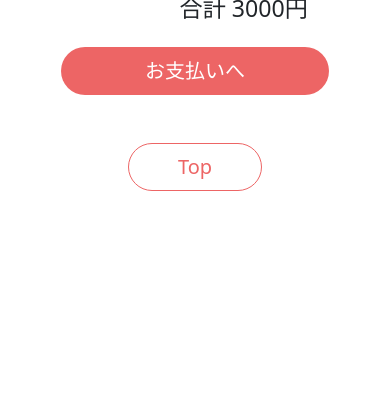
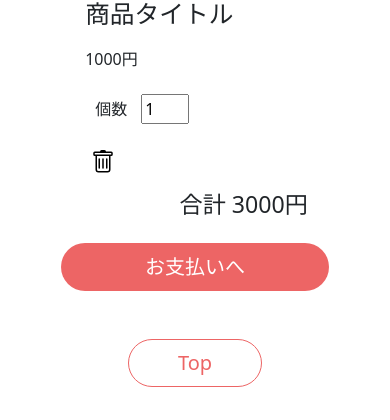
Before and after one commit to hiramatutosiki/Factio, a PHP site: page /cart.php in a window 390 px wide. Shown: the part 727-1147 px from the top of the page. Before the commit the page ends 918 px from the top, so only its background shows below. Run offline with PHP 8.4, Linux system fonts and the light colour scheme; some libraries are stand-ins or nearby versions.

Commit message:
編集：css調整

```diff
--- a/cart.php
+++ b/cart.php
@@ -36,10 +36,20 @@
                 <img src="img/sample.png" class="img-fluid img-thumbnail" alt="sample">
             </div>
             <div class="col-md-4 col-10 offset-1">
-                <h2>商品タイトル</h2>
+                <h2 style="padding-bottom: 10px">商品タイトル</h2>
                 <p>1000円</p>
             </div>
-            <div class="col-md-4 col-10 offset-1">
+            <div class="col-md-2 col-10 offset-md-0 offset-1">
+                <p style="display: inline-block; padding: 10px;">個数</p>
+                <input type="number" name="example" value="1" style="display: inline-block; width: 3em">
+            </div>
+            <div class="col-md-2 col-10 offset-md-0 offset-1">
+                <button type="button" style="border: none; background-color: #FFFFFF">
+                    <svg xmlns="http://www.w3.org/2000/svg" width="1.5em" height="1.5em" fill="currentColor" class="bi bi-trash" viewBox="0 0 16 16">
+                        <path d="M5.5 5.5A.5.5 0 0 1 6 6v6a.5.5 0 0 1-1 0V6a.5.5 0 0 1 .5-.5zm2.5 0a.5.5 0 0 1 .5.5v6a.5.5 0 0 1-1 0V6a.5.5 0 0 1 .5-.5zm3 .5a.5.5 0 0 0-1 0v6a.5.5 0 0 0 1 0V6z" />
+                        <path fill-rule="evenodd" d="M14.5 3a1 1 0 0 1-1 1H13v9a2 2 0 0 1-2 2H5a2 2 0 0 1-2-2V4h-.5a1 1 0 0 1-1-1V2a1 1 0 0 1 1-1H6a1 1 0 0 1 1-1h2a1 1 0 0 1 1 1h3.5a1 1 0 0 1 1 1v1zM4.118 4 4 4.059V13a1 1 0 0 0 1 1h6a1 1 0 0 0 1-1V4.059L11.882 4H4.118zM2.5 3V2h11v1h-11z" />
+                    </svg>
+                </button>
             </div>
         </div>
 
@@ -48,10 +58,20 @@
                 <img src="img/sample.png" class="img-fluid img-thumbnail" alt="sample">
             </div>
             <div class="col-md-4 col-10 offset-1">
-                <h2>商品タイトル</h2>
+                <h2 style="padding-bottom: 10px">商品タイトル</h2>
                 <p>1000円</p>
             </div>
-            <div class="col-md-4 col-10 offset-1">
+            <div class="col-md-2 col-10 offset-md-0 offset-1">
+                <p style="display: inline-block; padding: 10px;">個数</p>
+                <input type="number" name="example" value="1" style="display: inline-block; width: 3em">
+            </div>
+            <div class="col-md-2 col-10 offset-md-0 offset-1">
+                <button type="button" style="border: none; background-color: #FFFFFF">
+                    <svg xmlns="http://www.w3.org/2000/svg" width="1.5em" height="1.5em" fill="currentColor" class="bi bi-trash" viewBox="0 0 16 16">
+                        <path d="M5.5 5.5A.5.5 0 0 1 6 6v6a.5.5 0 0 1-1 0V6a.5.5 0 0 1 .5-.5zm2.5 0a.5.5 0 0 1 .5.5v6a.5.5 0 0 1-1 0V6a.5.5 0 0 1 .5-.5zm3 .5a.5.5 0 0 0-1 0v6a.5.5 0 0 0 1 0V6z" />
+                        <path fill-rule="evenodd" d="M14.5 3a1 1 0 0 1-1 1H13v9a2 2 0 0 1-2 2H5a2 2 0 0 1-2-2V4h-.5a1 1 0 0 1-1-1V2a1 1 0 0 1 1-1H6a1 1 0 0 1 1-1h2a1 1 0 0 1 1 1h3.5a1 1 0 0 1 1 1v1zM4.118 4 4 4.059V13a1 1 0 0 0 1 1h6a1 1 0 0 0 1-1V4.059L11.882 4H4.118zM2.5 3V2h11v1h-11z" />
+                    </svg>
+                </button>
             </div>
         </div>
 
```
